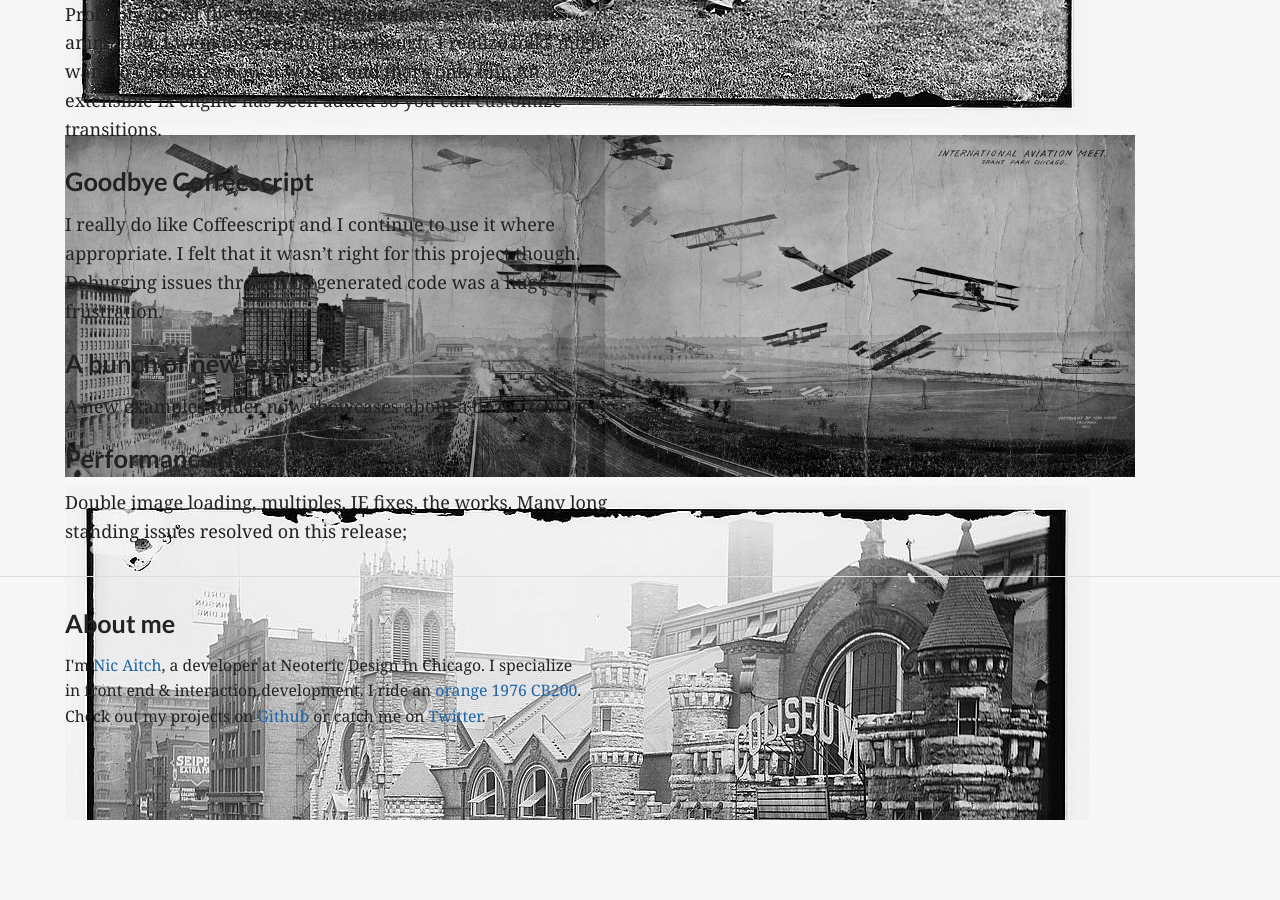
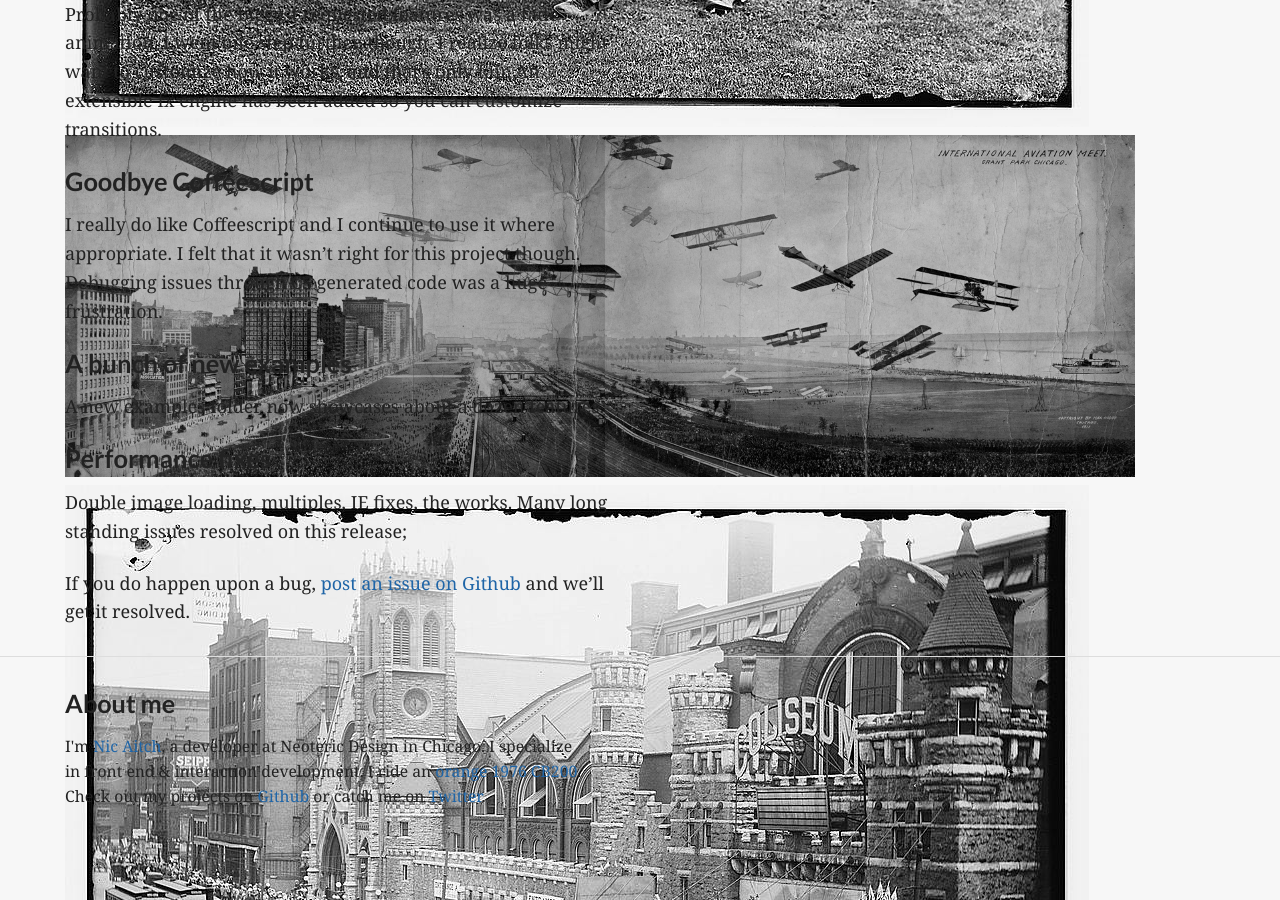
Before and after one commit to nicinabox/nicinabox.github.io, a Jekyll site: the page built from _posts/blog/2013-07-11-superslides-0-6-is-out.md, in a window 1280 px wide and 900 px high, scrolled down 965 px. Built offline with Jekyll 4.4.1, drawn with Linux system fonts in a browser that asks for light colours; nearby versions of some CDN libraries; before the commit the page ends 1785 px from its top, so only the background shows below that.

Commit message:
Amend post

```diff
--- a/_posts/blog/2013-07-11-superslides-0-6-is-out.md
+++ b/_posts/blog/2013-07-11-superslides-0-6-is-out.md
@@ -43,6 +43,8 @@ A new examples folder now showcases about a dozen features.
 
 Double image loading, multiples, IE fixes, the works. Many long standing issues resolved on this release;
 
+If you do happen upon a bug, [post an issue on Github](https://github.com/nicinabox/superslides/issues) and we'll get it resolved.
+
 <script src="http://cdnjs.cloudflare.com/ajax/libs/jquery-easing/1.3/jquery.easing.min.js">
 </script>
 <script src="https://rawgithub.com/benbarnett/jQuery-Animate-Enhanced/master/jquery.animate-enhanced.min.js">
```
